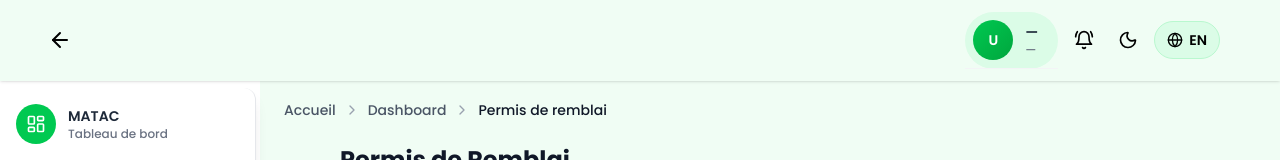
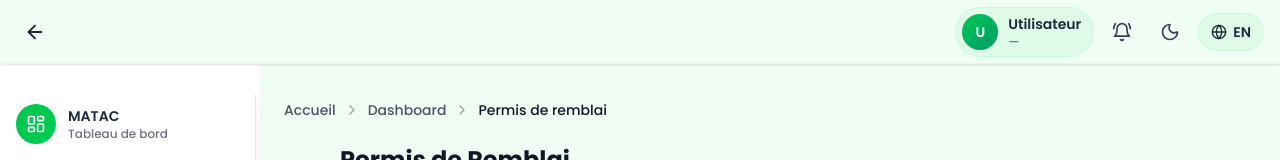
Before and after one commit to razafiarisoa203/matac, a React (Vite) app: page /permis-remblai in a window 1280 px wide. Shown: the top 160 px of the page. Built offline with nearby package versions, Linux system fonts and the light colour scheme; no server answers; sample sign-in values are in the browser's storage.

Commit message:
Correction de l'affichage du profil d'utilisateur dans la dashboard

```diff
--- a/src/components/HeaderDashboard.jsx
+++ b/src/components/HeaderDashboard.jsx
@@ -1,9 +1,9 @@
 // HeaderDashboard.jsx
 import React, { useState, useRef, useEffect } from "react";
-import { ArrowLeft, Menu, User, Globe, Sun, Moon } from "lucide-react";
+import { ArrowLeft, Menu, Globe, Sun, Moon, Mail, Phone, X } from "lucide-react";
 import { LuBellRing } from "react-icons/lu";
 import { useNavigate } from "react-router-dom";
-import { useTranslation } from 'react-i18next';
+import { useTranslation } from "react-i18next";
 import { citoyenService } from "../services/api/citoyenService";
 import { authService } from "../services/api/authService";
 
@@ -14,7 +14,7 @@ export default function HeaderDashboard({ toggleSidebar, isMobile, onProfileClic
   const [isLanguageOpen, setIsLanguageOpen] = useState(false);
   const [currentLanguage, setCurrentLanguage] = useState(i18n.language);
   const [darkMode, setDarkMode] = useState(() => {
-    return localStorage.getItem('darkMode') === 'true';
+    return localStorage.getItem("darkMode") === "true";
   });
   const [citizenData, setCitizenData] = useState({
     nom: "",
@@ -31,11 +31,11 @@ export default function HeaderDashboard({ toggleSidebar, isMobile, onProfileClic
   const toggleDarkMode = () => {
     const newDarkMode = !darkMode;
     setDarkMode(newDarkMode);
-    localStorage.setItem('darkMode', newDarkMode);
+    localStorage.setItem("darkMode", newDarkMode);
     if (newDarkMode) {
-      document.documentElement.classList.add('dark');
+      document.documentElement.classList.add("dark");
     } else {
-      document.documentElement.classList.remove('dark');
+      document.documentElement.classList.remove("dark");
     }
   };
 
@@ -47,33 +47,33 @@ export default function HeaderDashboard({ toggleSidebar, isMobile, onProfileClic
 
   // 🔹 Navigation vers la page d'accueil
   const handleGoHome = () => {
-    navigate('/');
+    navigate("/");
   };
 
   // 🔹 Initialisation du thème
   useEffect(() => {
     if (darkMode) {
-      document.documentElement.classList.add('dark');
+      document.documentElement.classList.add("dark");
     } else {
-      document.documentElement.classList.remove('dark');
+      document.documentElement.classList.remove("dark");
     }
   }, []);
 
   // 🔹 Écouteur des changements de langue
   useEffect(() => {
     const handleLanguageChange = (lng) => setCurrentLanguage(lng);
-    i18n.on('languageChanged', handleLanguageChange);
-    return () => i18n.off('languageChanged', handleLanguageChange);
+    i18n.on("languageChanged", handleLanguageChange);
+    return () => i18n.off("languageChanged", handleLanguageChange);
   }, [i18n]);
 
-  // 🔹 Charger les données citoyen (dans useEffect)
+  // 🔹 Charger les données citoyen
   useEffect(() => {
     const fetchCitizenData = async () => {
       try {
         if (id_citizen) {
           const data = await citoyenService.getCitizenData(id_citizen);
           const formattedData = {
-            nom: `${data?.citizen_lastname || ""} ${data?.citizen_name || ""}`,
+            nom: `${data?.citizen_lastname || ""} ${data?.citizen_name || ""}`.trim(),
             email: userData?.user_email || "",
             telephone: userData?.user_phone || "",
           };
@@ -103,145 +103,181 @@ export default function HeaderDashboard({ toggleSidebar, isMobile, onProfileClic
 
   // 🔹 Gestion du clic sur le profil
   const handleProfileClick = () => {
-    setIsProfileFormOpen(!isProfileFormOpen);
+    setIsProfileFormOpen((prev) => !prev);
     if (onProfileClick) onProfileClick();
   };
 
   // 🔹 Générer les initiales
   const getInitials = (name) => {
     if (!name) return "U";
-    const words = name.trim().split(" ");
+    const words = name.trim().split(/\s+/).filter(Boolean);
     return words.length > 1
       ? `${words[0][0]}${words[1][0]}`.toUpperCase()
       : name.slice(0, 2).toUpperCase();
   };
 
   return (
-    <header className="fixed top-0 left-0 w-screen bg-green-50 dark:bg-gray-900 border-b border-transparent dark:border-gray-700 text-gray-800 dark:text-gray-100 flex items-center justify-between p-10 h-16 z-50 shadow-sm dark:shadow-black/30 transition-colors duration-300">
-      <div className="flex items-center space-x-4">
+    <header className="fixed top-0 left-0 w-full bg-green-50/95 dark:bg-gray-900/95 backdrop-blur-sm border-b border-green-100 dark:border-gray-700 text-gray-800 dark:text-gray-100 flex items-center justify-between px-4 h-16 z-50 shadow-sm dark:shadow-black/30 transition-colors duration-300">
+      {/* Left */}
+      <div className="flex items-center space-x-3">
         {isMobile ? (
           <button
             onClick={toggleSidebar}
-            className="p-2 rounded-full hover:bg-green-200 dark:hover:bg-gray-700 transition-colors"
+            className="p-2 rounded-full hover:bg-green-200/80 dark:hover:bg-gray-700 transition-colors"
+            aria-label="Menu"
           >
-            <Menu size={24} className="text-black dark:text-white" />
+            <Menu size={22} className="text-gray-800 dark:text-white" />
           </button>
         ) : (
           <button
             onClick={handleGoHome}
-            className="p-2 rounded-full hover:bg-green-200 dark:hover:bg-gray-700 transition-colors"
+            className="p-2 rounded-full hover:bg-green-200/80 dark:hover:bg-gray-700 transition-colors"
+            aria-label="Retour à l'accueil"
           >
-            <ArrowLeft size={24} className="text-black dark:text-white" />
+            <ArrowLeft size={22} className="text-gray-800 dark:text-white" />
           </button>
         )}
       </div>
 
-      <div className="flex items-center space-x-2 mr-5">
-
+      {/* Right */}
+      <div className="flex items-center gap-1.5 sm:gap-2">
         {/* Bouton profil */}
+        <div className="relative" ref={profileRef}>
           <button
             onClick={handleProfileClick}
-          className="flex items-center rounded-full bg-green-100 dark:bg-gray-800 hover:bg-green-200 dark:hover:bg-gray-700 transition-colors"
+            className="flex items-center gap-2.5 rounded-full bg-green-100/80 dark:bg-gray-800 hover:bg-green-200/80 dark:hover:bg-gray-700 transition-all duration-200 border border-green-200/60 dark:border-gray-600 pl-1.5 pr-3 py-1.5 group"
           >
-          <div className="flex items-center space-x-3 border-b border-gray-100 dark:border-gray-600 p-2 pr-5">
-            <div className="w-10 h-10 flex items-center justify-center rounded-full bg-gradient-to-br from-green-500 to-green-600 dark:from-green-600 dark:to-green-700 text-white text-sm font-semibold">
+            <div className="w-9 h-9 flex items-center justify-center rounded-full bg-gradient-to-br from-green-500 to-emerald-600 dark:from-green-600 dark:to-emerald-700 text-white text-sm font-semibold shadow-sm ring-2 ring-white/30 dark:ring-gray-900/50 group-hover:scale-105 transition-transform">
               {getInitials(citizenData.nom)}
             </div>
-            <div className="flex-1 text-left">
-              <h3 className="text-sm font-semibold text-gray-800 dark:text-gray-100">{citizenData.nom || "—"}</h3>
-              <p className="text-xs text-gray-500 dark:text-gray-400">{citizenData.email || "—"}</p>
-            </div>
+            <div className="hidden sm:block text-left min-w-0">
+              <p className="text-sm font-semibold text-gray-800 dark:text-gray-100 truncate max-w-[140px]">
+                {citizenData.nom || "Utilisateur"}
+              </p>
+              <p className="text-xs text-gray-500 dark:text-gray-400 truncate max-w-[140px]">
+                {citizenData.email || "—"}
+              </p>
             </div>
           </button>
 
-        {/* Bouton notifications */}
+          {/* Dropdown profil */}
+          {isProfileFormOpen && (
+            <div className="absolute right-0 top-full mt-2 w-80 bg-white dark:bg-gray-800 rounded-xl shadow-xl dark:shadow-black/50 border border-gray-200/80 dark:border-gray-700 overflow-hidden animate-in fade-in zoom-in-95 duration-150 z-50">
+              {/* Header du dropdown */}
+              <div className="bg-gradient-to-r from-green-500 to-emerald-600 dark:from-green-600 dark:to-emerald-700 px-5 py-4">
+                <div className="flex items-center gap-3">
+                  <div className="w-14 h-14 flex items-center justify-center rounded-full bg-white/20 backdrop-blur-sm text-white text-lg font-bold ring-2 ring-white/40">
+                    {getInitials(citizenData.nom)}
+                  </div>
+                  <div className="min-w-0 flex-1">
+                    <h3 className="text-base font-semibold text-white truncate">
+                      {citizenData.nom || "Utilisateur"}
+                    </h3>
+                    <p className="text-sm text-green-100/90 truncate">Citoyen</p>
+                  </div>
+                </div>
+              </div>
+
+              {/* Infos */}
+              <div className="px-4 py-3 space-y-2.5">
+                <div className="flex items-center gap-3 text-sm">
+                  <div className="w-8 h-8 rounded-lg bg-green-50 dark:bg-gray-700/60 flex items-center justify-center shrink-0">
+                    <Mail className="w-4 h-4 text-green-600 dark:text-green-400" />
+                  </div>
+                  <div className="min-w-0">
+                    <p className="text-xs text-gray-500 dark:text-gray-400">Email</p>
+                    <p className="font-medium text-gray-800 dark:text-gray-100 truncate">
+                      {citizenData.email || "—"}
+                    </p>
+                  </div>
+                </div>
+
+                <div className="flex items-center gap-3 text-sm">
+                  <div className="w-8 h-8 rounded-lg bg-green-50 dark:bg-gray-700/60 flex items-center justify-center shrink-0">
+                    <Phone className="w-4 h-4 text-green-600 dark:text-green-400" />
+                  </div>
+                  <div className="min-w-0">
+                    <p className="text-xs text-gray-500 dark:text-gray-400">Téléphone</p>
+                    <p className="font-medium text-gray-800 dark:text-gray-100 truncate">
+                      {citizenData.telephone || "—"}
+                    </p>
+                  </div>
+                </div>
+              </div>
+
+              {/* Actions */}
+              <div className="border-t border-gray-100 dark:border-gray-700 px-3 py-3">
                 <button
-          className="p-2 text-black dark:text-white hover:bg-green-200 dark:hover:bg-gray-700 rounded-full transition-colors"
+                  onClick={() => setIsProfileFormOpen(false)}
+                  className="w-full flex items-center justify-center gap-2 px-3 py-2 text-sm text-gray-500 dark:text-gray-400 hover:text-gray-700 dark:hover:text-gray-200 transition-colors"
+                >
+                  <X className="w-3.5 h-3.5" />
+                  Fermer
+                </button>
+              </div>
+            </div>
+          )}
+        </div>
+
+        {/* Notifications */}
+        <button
+          className="p-2.5 text-gray-700 dark:text-gray-200 hover:bg-green-200/70 dark:hover:bg-gray-700 rounded-full transition-colors relative"
           aria-label="Notifications"
         >
           <LuBellRing className="w-5 h-5" />
         </button>
 
-        {/* Bouton thème */}
+        {/* Thème */}
         <button
           onClick={toggleDarkMode}
-          className="p-2 text-black dark:text-white hover:bg-green-200 dark:hover:bg-gray-700 rounded-full transition-colors"
-          aria-label={darkMode ? 'Désactiver le mode sombre' : 'Activer le mode sombre'}
+          className="p-2.5 text-gray-700 dark:text-gray-200 hover:bg-green-200/70 dark:hover:bg-gray-700 rounded-full transition-colors"
+          aria-label={darkMode ? "Désactiver le mode sombre" : "Activer le mode sombre"}
         >
-          {darkMode ? (
-            <Sun className="w-5 h-5" />
-          ) : (
-            <Moon className="w-5 h-5" />
-          )}
+          {darkMode ? <Sun className="w-5 h-5" /> : <Moon className="w-5 h-5" />}
         </button>
 
-        {/* Bouton langue */}
+        {/* Langue */}
         <div className="relative" ref={languageRef}>
           <button
             onClick={() => setIsLanguageOpen(!isLanguageOpen)}
-            className="flex items-center space-x-1.5 px-3 py-2 text-sm font-semibold text-black dark:text-white bg-green-100 dark:bg-gray-800 hover:bg-green-200 dark:hover:bg-gray-700 rounded-full transition-colors border border-green-200 dark:border-gray-600"
+            className="flex items-center gap-1.5 px-3 py-2 text-sm font-semibold text-gray-800 dark:text-white bg-green-100/80 dark:bg-gray-800 hover:bg-green-200/80 dark:hover:bg-gray-700 rounded-full transition-colors border border-green-200/60 dark:border-gray-600"
           >
             <Globe className="w-4 h-4" />
-            <span>{i18n.language === 'fr' ? 'FR' : i18n.language === 'mg' ? 'MG' : i18n.language.split('-')[0].toUpperCase()}</span>
+            <span>
+              {i18n.language === "fr"
+                ? "FR"
+                : i18n.language === "mg"
+                ? "MG"
+                : i18n.language.split("-")[0].toUpperCase()}
+            </span>
           </button>
 
           {isLanguageOpen && (
-            <div className="absolute right-0 mt-2 w-32 bg-white dark:bg-gray-800 border border-gray-100 dark:border-gray-700 rounded-md shadow-lg dark:shadow-black/40 py-1 z-50">
+            <div className="absolute right-0 mt-2 w-32 bg-white dark:bg-gray-800 border border-gray-100 dark:border-gray-700 rounded-lg shadow-lg dark:shadow-black/40 py-1 z-50 overflow-hidden">
               <button
-                onClick={() => changeLanguage('fr')}
-                className={`block px-4 py-2 text-sm w-full text-left ${i18n.language === 'fr'
-                    ? 'bg-gray-100 dark:bg-gray-700 text-green-600 dark:text-green-400 font-medium'
-                    : 'text-gray-700 dark:text-gray-300 hover:bg-gray-50 dark:hover:bg-gray-700'
+                onClick={() => changeLanguage("fr")}
+                className={`block w-full px-4 py-2.5 text-sm text-left transition-colors ${
+                  i18n.language === "fr"
+                    ? "bg-green-50 dark:bg-green-900/30 text-green-700 dark:text-green-400 font-medium"
+                    : "text-gray-700 dark:text-gray-300 hover:bg-gray-50 dark:hover:bg-gray-700"
                 }`}
               >
-                FR
+                Français
               </button>
               <button
-                onClick={() => changeLanguage('mg')}
-                className={`block px-4 py-2 text-sm w-full text-left ${i18n.language === 'mg'
-                    ? 'bg-gray-100 dark:bg-gray-700 text-green-600 dark:text-green-400 font-medium'
-                    : 'text-gray-700 dark:text-gray-300 hover:bg-gray-50 dark:hover:bg-gray-700'
+                onClick={() => changeLanguage("mg")}
+                className={`block w-full px-4 py-2.5 text-sm text-left transition-colors ${
+                  i18n.language === "mg"
+                    ? "bg-green-50 dark:bg-green-900/30 text-green-700 dark:text-green-400 font-medium"
+                    : "text-gray-700 dark:text-gray-300 hover:bg-gray-50 dark:hover:bg-gray-700"
                 }`}
               >
-                MG
+                Malagasy
               </button>
             </div>
           )}
         </div>
-
       </div>
-
-      {isProfileFormOpen && (
-        <div
-          ref={profileRef}
-          className="absolute top-14 right-4 w-80 bg-white dark:bg-gray-800 rounded-lg shadow-xl dark:shadow-black/40 border border-gray-200 dark:border-gray-700 p-4 animate-fadeIn"
-        >
-          {/* Détails utilisateur */}
-          <div className="space-y-3">
-            <div className="flex justify-between items-center">
-              <span className="text-xs font-medium text-gray-800 dark:text-gray-200">{citizenData.nom || "—"}</span>
-            </div>
-
-            <div className="flex justify-between items-center">
-              <span className="text-xs font-medium text-gray-800 dark:text-gray-200">{citizenData.email || "—"}</span>
-            </div>
-
-            <div className="flex justify-between items-center">
-              <span className="text-xs font-medium text-gray-800 dark:text-gray-200">{citizenData.telephone || "—"}</span>
-            </div>
-          </div>
-
-          {/* Boutons d'action */}
-          <div className="flex justify-end gap-2 pt-4 mt-4 border-t border-gray-100 dark:border-gray-600">
-            <button
-              onClick={() => setIsProfileFormOpen(false)}
-              className="px-4 py-2 text-sm bg-red-50 dark:bg-red-900/20 text-red-600 dark:text-red-400 hover:bg-red-100 dark:hover:bg-red-900/40 rounded-md transition-colors"
-            >
-              Fermer
-            </button>
-          </div>
-        </div>
-      )}
     </header>
   );
 }
```
Lines whose indentation alone changed are shown as unchanged.
